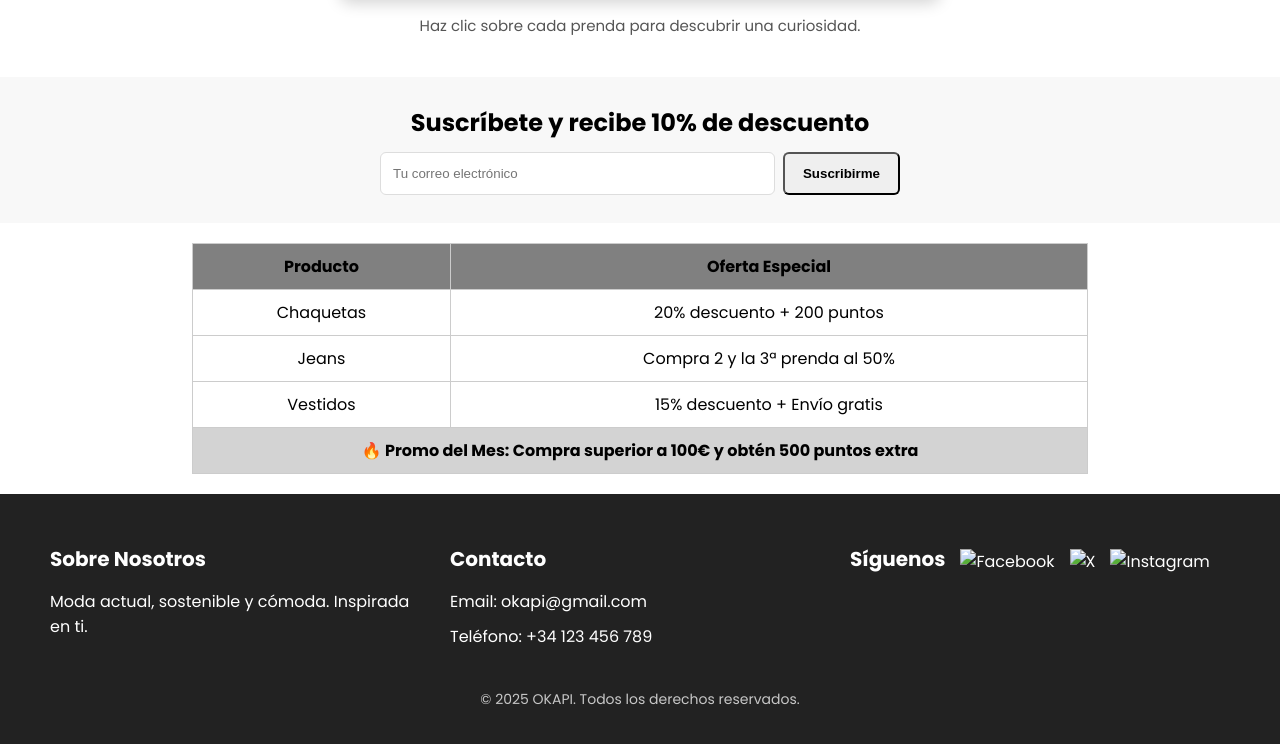
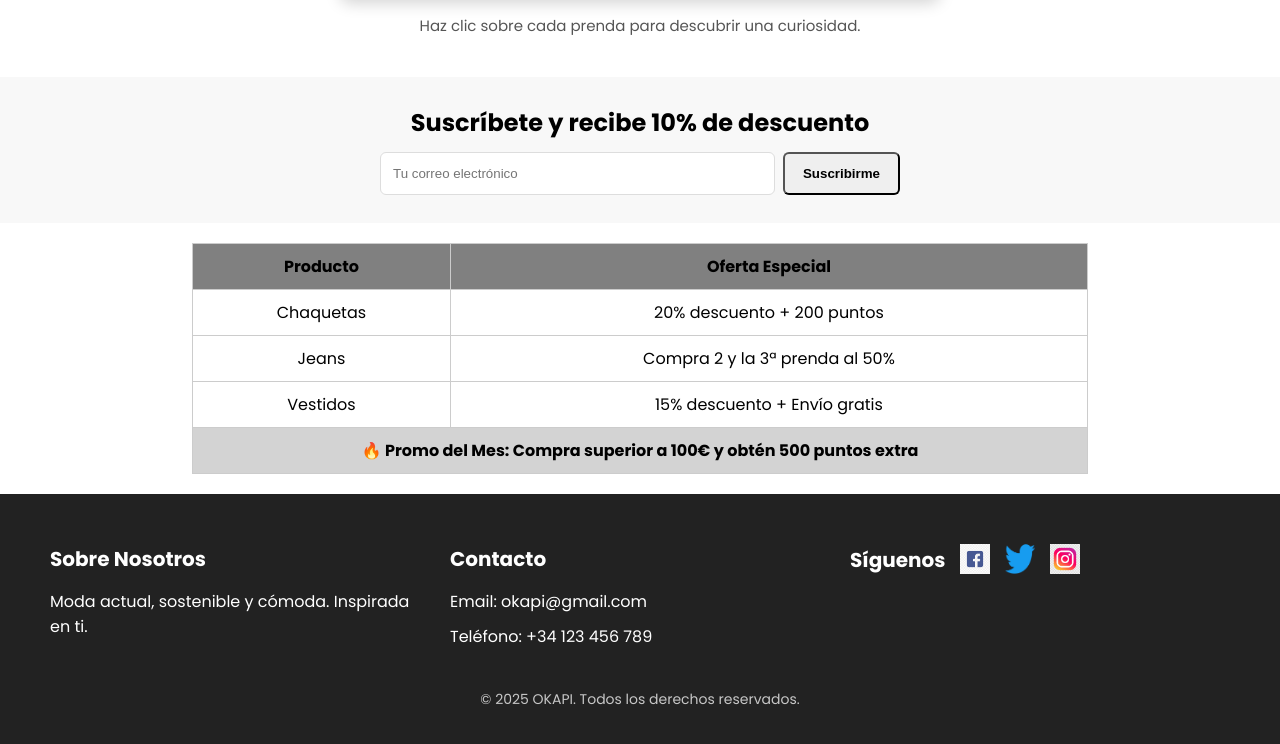
Before and after one commit to IAT0054/okapi, a plain HTML site: page index.html in a window 1280 px wide. Shown: the part 1264-2008 px from the top of the page. Drawn offline with Linux system fonts and the light colour scheme; the site is published under a folder, as on GitHub Pages, so addresses that start at the root find nothing; a script that the page names is missing.

Commit message:
Update index.html

```diff
--- a/index.html
+++ b/index.html
@@ -171,9 +171,9 @@
 
       <div class="footer-section social-media">
         <h3>Síguenos</h3>
-        <a href="https://facebook.com" target="_blank"><img src="/images/facebook.png" alt="Facebook"></a>
-        <a href="https://x.com" target="_blank"><img src="/images/x.png" alt="X"></a>
-        <a href="https://instagram.com" target="_blank"><img src="/images/instagram.png" alt="Instagram"></a>
+        <a href="https://facebook.com" target="_blank"><img src="images/facebook.png" alt="Facebook"></a>
+        <a href="https://x.com" target="_blank"><img src="images/x.png" alt="X"></a>
+        <a href="https://instagram.com" target="_blank"><img src="images/instagram.png" alt="Instagram"></a>
       </div>
     </div>
 
@@ -185,7 +185,7 @@
 
     <!-- AUDIO DE FONDO -->
   <audio controls loop>
-    <source src="/Audio/Audio.mp3" type="audio/mpeg">
+    <source src="Audio/Audio.mp3" type="audio/mpeg">
   </audio>
 
 </body>
```
